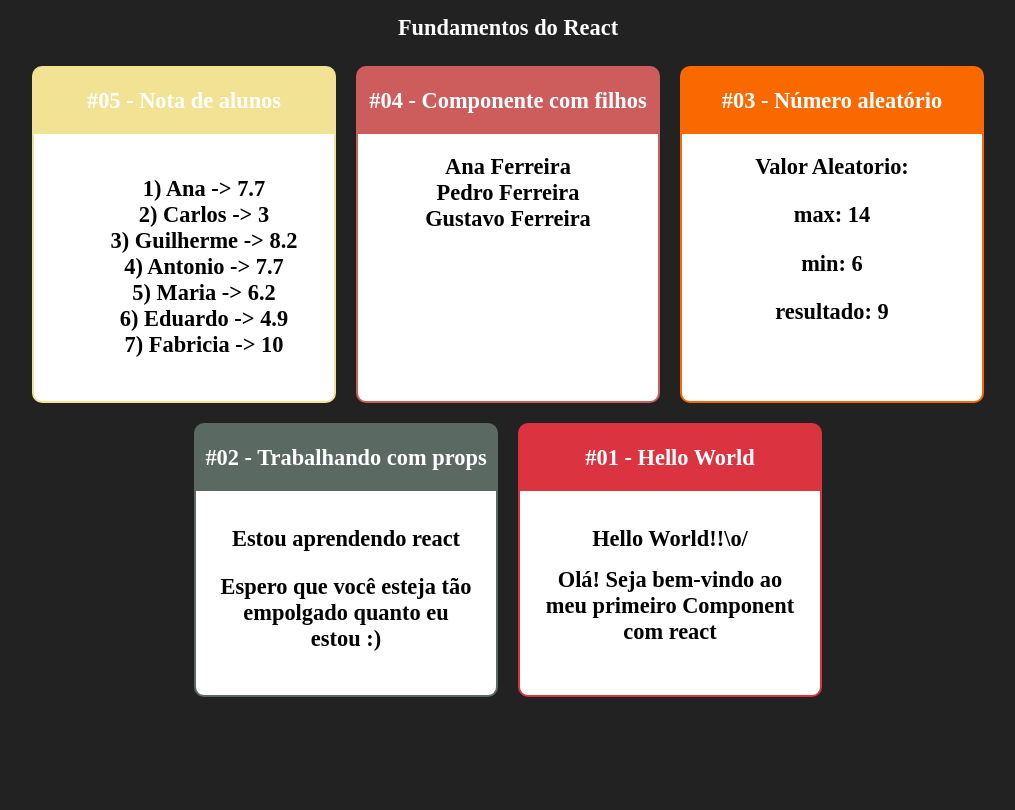
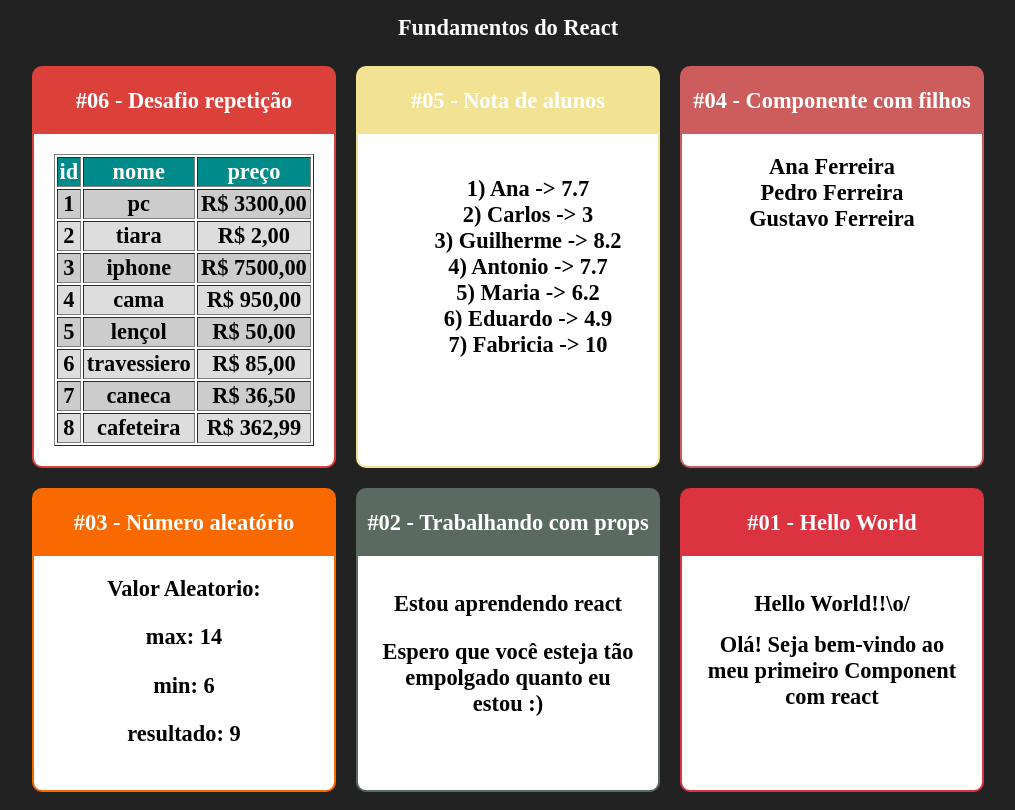
Before and after one commit to davimc/curso-react-redux, a React (Create React App) app in the folder fundamentos-react/: page / in a window 1280 px wide. Shown: the whole page, without its empty margins (132-1147 px from the left). Built offline with nearby package versions, Linux system fonts and the light colour scheme.

Commit message:
Desafio de repeticao

```diff
--- a/fundamentos-react/src/App.jsx
+++ b/fundamentos-react/src/App.jsx
@@ -7,13 +7,18 @@
 import Familia from "./components/basicos/Familia";
 import FamiliaMembro from "./components/basicos/FamiliaMembro";
 import Notas from './components/repeticao/Notas'
+import Produtos from './components/repeticao/Produtos'
 
 import Card from './components/layout/Card.jsx'
+
 export default _ => {
     return (
         <div className="App">
             <h1>Fundamentos do React</h1>
             <div className="Cards">
+                <Card title="#06 - Desafio repetição" color="#DC403B">
+                    <Produtos/>
+                </Card>
                 <Card title="#05 - Nota de alunos" color="#F2E394">
                     <Notas></Notas>
                 </Card>
@@ -25,15 +30,15 @@
                     </Familia>
                 </Card>
                 <Card title="#03 - Número aleatório" color="#FA6900">
-              <Aleatorio max={14} min={6} />
+                    <Aleatorio max={14} min={6}/>
                 </Card>
                 <Card title="#02 - Trabalhando com props" color="#5A6A62">
                     <Propriedade
                         titulo="Estou aprendendo react"
-                descricao="Espero que você esteja tão empolgado quanto eu estou :)" />
+                        descricao="Espero que você esteja tão empolgado quanto eu estou :)"/>
                 </Card>
                 <Card title="#01 - Hello World" color="#DB3340">
-              <Primeiro />
+                    <Primeiro/>
                 </Card>
             </div>
         </div>
--- /dev/null
+++ b/fundamentos-react/src/components/repeticao/Produtos.css
@@ -0,0 +1,13 @@
+.TabelaProdutos {
+    width: 100%
+}
+.TabelaProdutos th{
+    background-color: darkcyan;
+    color: #fff;
+}
+.TabelaProdutos .Par {
+    background-color: #ddd;
+}
+.TabelaProdutos .Impar {
+    background-color: #ccc;
+}
--- /dev/null
+++ b/fundamentos-react/src/components/repeticao/Produtos.jsx
@@ -0,0 +1,32 @@
+import './Produtos.css'
+import React from 'react'
+
+import produtos from '../../data/produtos'
+
+export default _ => {
+    const tabelaProdutos = produtos.map((produto) => {
+        return (
+            <tr key={produto.id} className={produto.id%2==0? 'Par':'Impar'}>
+                <td>{produto.id}</td>
+                <td>{produto.nome}</td>
+                <td>R$ {produto.preco.toFixed(2).replace('.',',')}</td>
+            </tr>
+        )
+    });
+    return (
+        <div>
+            <table border="1" className="TabelaProdutos">
+                <thead>
+                <tr>
+                    <th>id</th>
+                    <th>nome</th>
+                    <th>preço</th>
+                </tr>
+                </thead>
+                <tbody>
+                {tabelaProdutos}
+                </tbody>
+            </table>
+        </div>
+    )
+}
--- /dev/null
+++ b/fundamentos-react/src/data/produtos.js
@@ -0,0 +1,10 @@
+export default [
+    {id: 1, nome:"pc", preco:3300.00},
+    {id: 2, nome:"tiara", preco:2.00},
+    {id: 3, nome:"iphone", preco:7500.00},
+    {id: 4, nome:"cama", preco:950.00},
+    {id: 5, nome:"lençol", preco:50.00},
+    {id: 6, nome:"travessiero", preco:85.00},
+    {id: 7, nome:"caneca", preco:36.50},
+    {id: 8, nome:"cafeteira", preco:362.99}
+]
```
Lines whose indentation alone changed are shown as unchanged.
